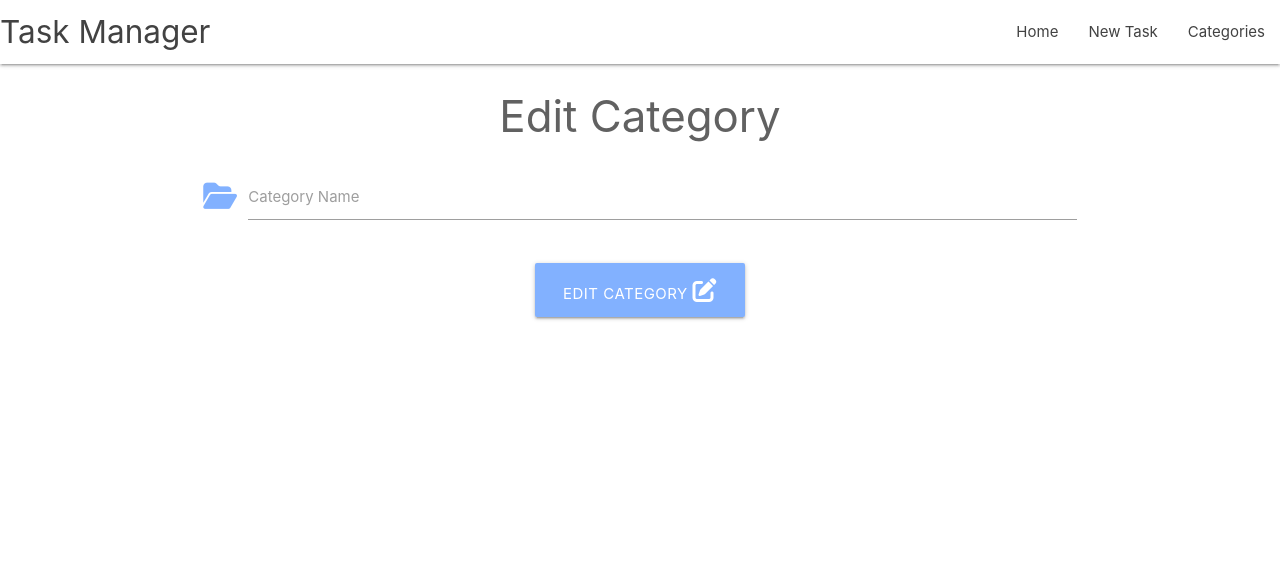
After one commit to KevinDGnanih/flask-sqlalchemy-task-manager, a Flask app: template taskmanager/templates/edit_category copy.html in a window 1280 px wide. The commit adds this page. Shown: the top 577 px of the page. Run offline with Flask 2, Linux system fonts and the light colour scheme; the template is opened without the code that fills it, so the values that code supplies are empty; some libraries are stand-ins or nearby versions.

Commit message:
Edit logic

```diff
--- a/taskmanager/templates/categories.html
+++ b/taskmanager/templates/categories.html
@@ -19,7 +19,7 @@
           <span class="card-title">{{ category.category_name }}</span>
         </div>
         <div class="card-action">
-          <a class="btn green accent-4" href="#">Edit</a>
+          <a class="btn green accent-4" href="{{ url_for('edit_category', category_id=category.id) }}">Edit</a>
           <a class="btn red" href="#">Delete</a>
         </div>
       </div>
--- /dev/null
+++ b/taskmanager/templates/edit_category copy.html
@@ -0,0 +1,30 @@
+{% extends "base.html" %}
+{% block content %}
+
+<h3 class="grey-text text-darken-2 center-align">Edit Category</h3>
+
+<div class="row card_panel">
+    <form class="col s12" method="POST" action="{{ url_for('edit_category', category_id=category.id) }}">
+        <!-- Category Name-->
+        <div class="row">
+            <div class="input-field col s12">
+                <i class="fa-solid fa-folder-open prefix blue-text text-accent-1"></i>
+                <input id="category_name" name="category_name" value="{{ category.category_name }}" minlength="3" maxlength="25" type="text" class="validate"
+                    required>
+                <label for="category_name">Category Name</label>
+            </div>
+        </div>
+        <!-- Submit Button-->
+        <div class="row">
+            <div class="col-12 center-align">
+                <button type="submit" class="btn-large blue accent-1">
+                    Edit Category <i class="fa-solid fa-edit"></i>
+                </button>
+            </div>
+        </div>
+</div>
+
+</form>
+</div>
+
+{% endblock %}
```
Also changed, not shown: taskmanager/routes.py (+11 -1 lines).
